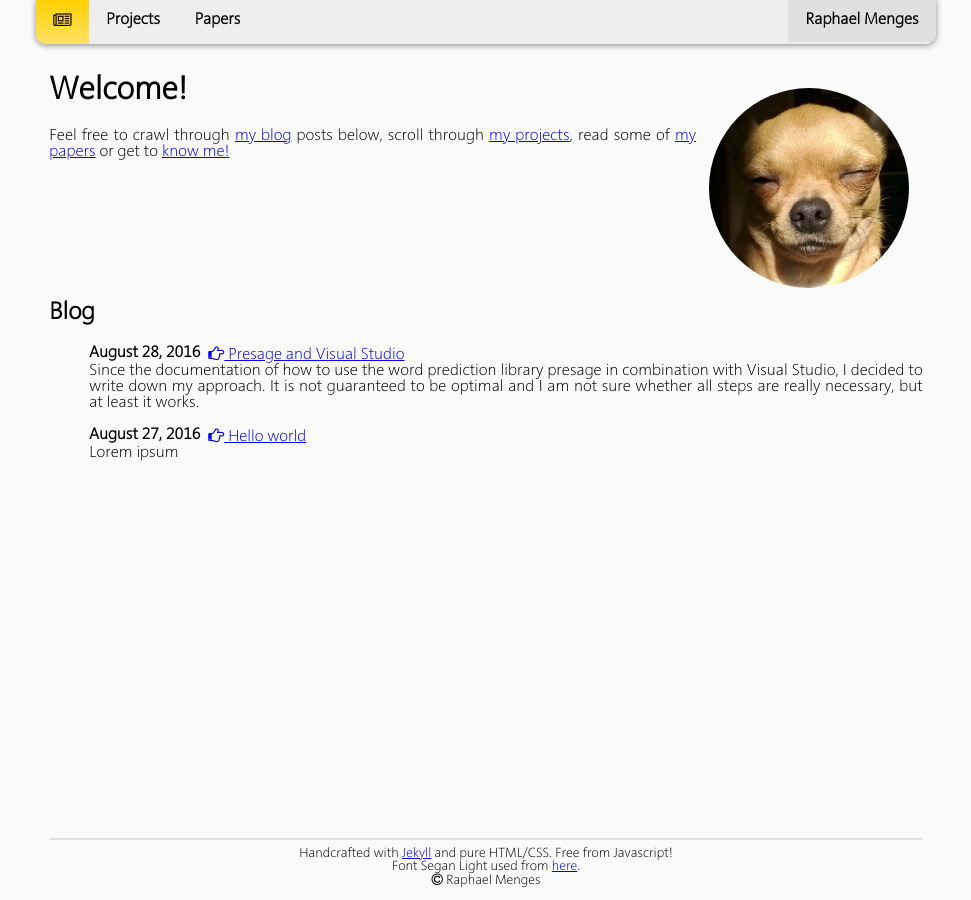
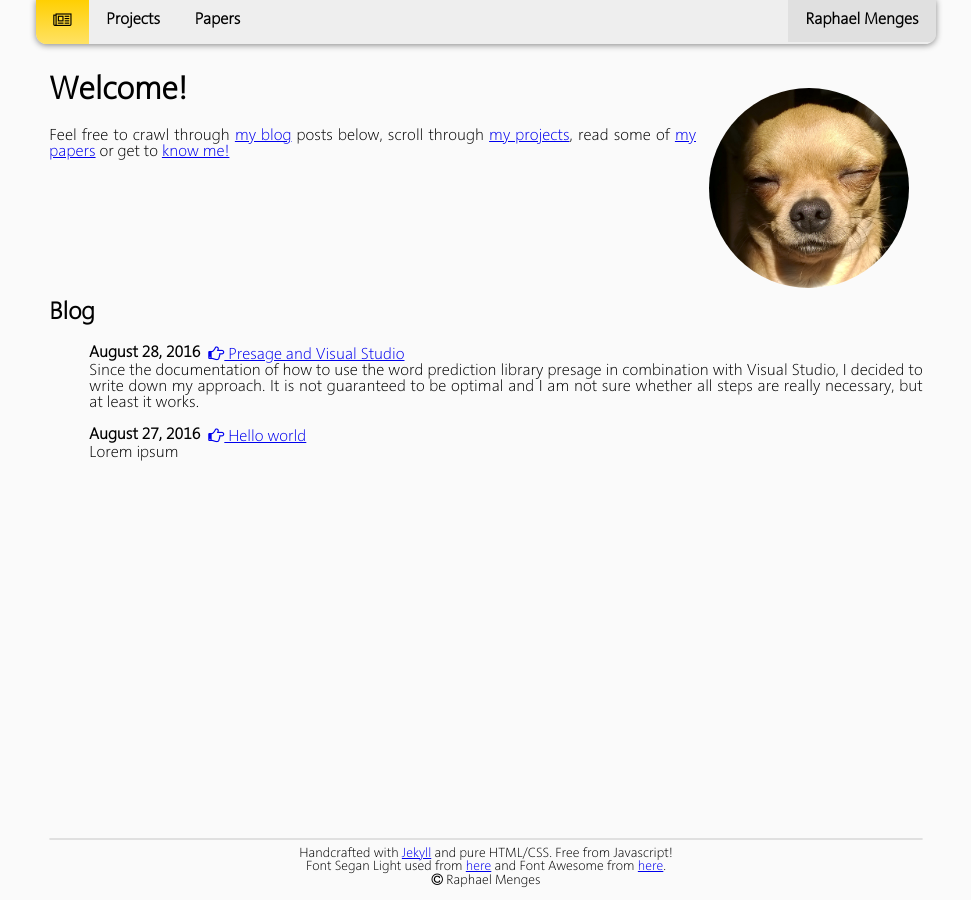
Before and after one commit to raphaelmenges/raphaelmenges.github.io, a Jekyll site: the page built from index.html, in a window 1280 px wide. Shown: the whole page, without its empty margins (154-1125 px from the left). Built offline with Jekyll 4.4.1, drawn with Linux system fonts in a browser that asks for light colours.

Commit message:
Added font awesome to footer.

```diff
--- a/_includes/lower.html
+++ b/_includes/lower.html
@@ -10,7 +10,7 @@
 						</span>
 					</div>
 				and pure HTML/CSS. Free from Javascript!</br>
-				Font Segan Light used from <a href="http://www.1001fonts.com/segan-font.html">here</a>.</br>
+				Font Segan Light used from <a href="http://www.1001fonts.com/segan-font.html">here</a> and Font Awesome from <a href="http://fontawesome.io/icons/">here</a>.</br>
 				<i class="fa fa-copyright"></i> Raphael Menges
 			</footer> <!-- footer -->
 		</div> <!-- page -->
```
